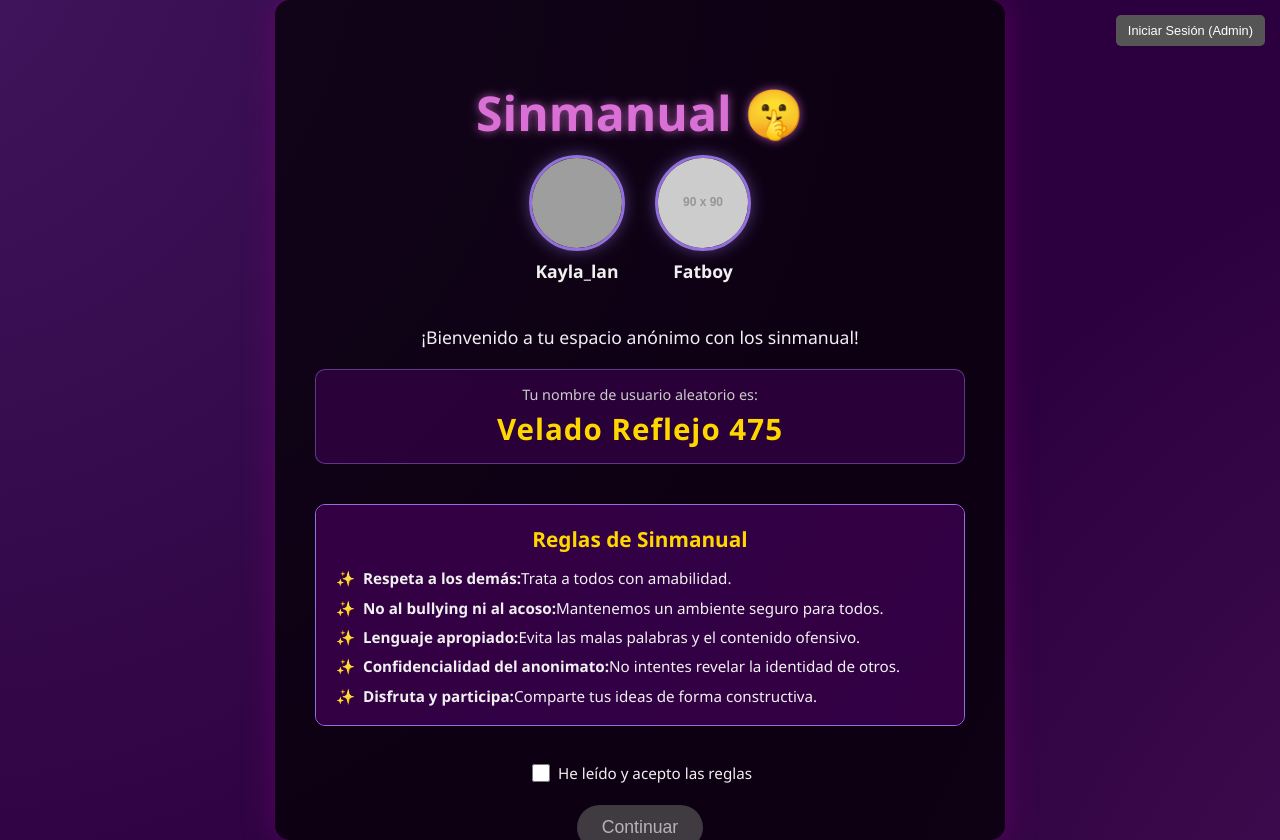
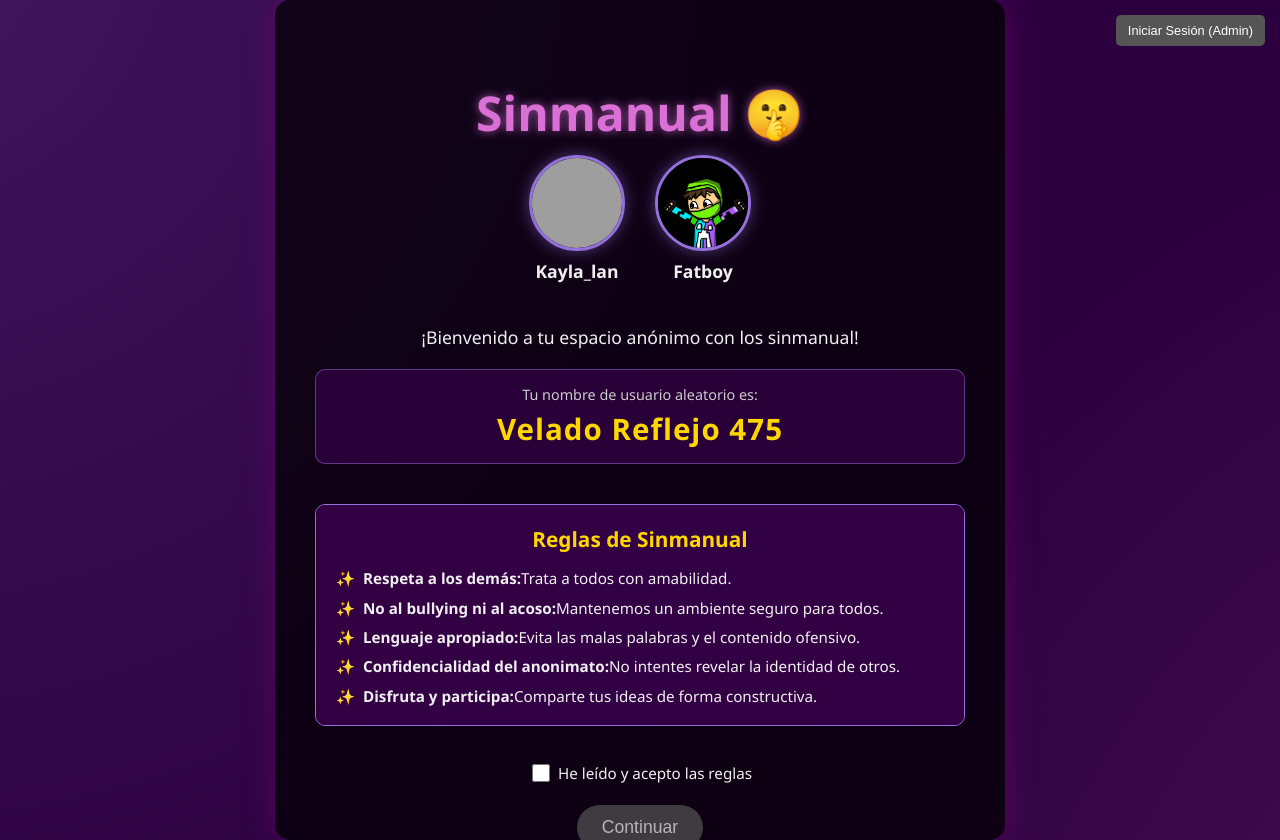
Before and after one commit to K-max-afk/Kan-nimo, a plain HTML site: page index.html in a window 1280 px wide. Drawn offline with Linux system fonts and the light colour scheme; no server answers; grey boxes are pictures that could not be loaded; placeholder pictures from the web are drawn by us.

Commit message:
Update index.html

```diff
--- a/index.html
+++ b/index.html
@@ -582,7 +582,7 @@
                     <span class="channel-name">Kayla_lan</span>
                 </a>
                 <a href="https://www.youtube.com/@LoscuatesGamer" target="_blank" class="profile-card">
-                    <img src="https://via.placeholder.com/90/DA70D6/FFFFFF?text=CL" alt="Foto de perfil de Colaborador" class="profile-pic">
+                    <img src="fat.jpg" alt="Foto de perfil de Colaborador" class="profile-pic">
                     <span class="channel-name">Fatboy</span>
                 </a>
             </div>
```
